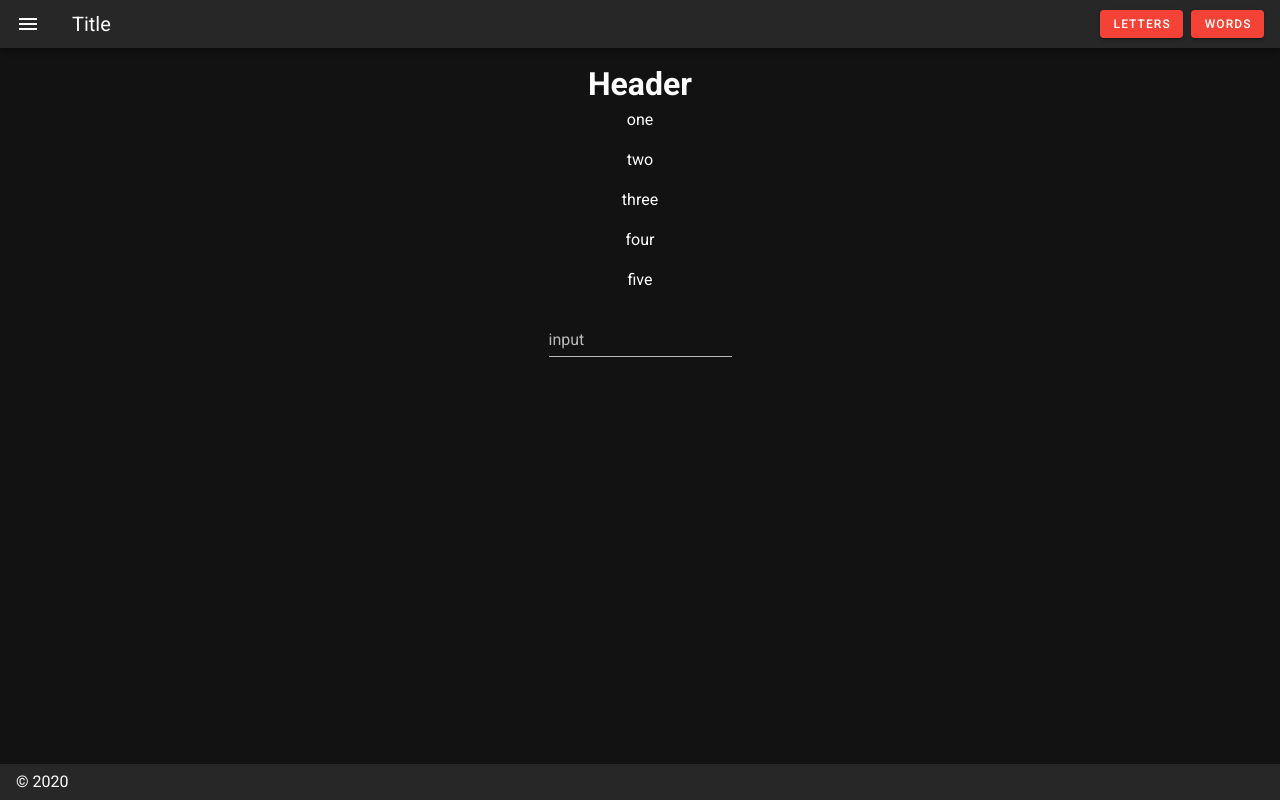
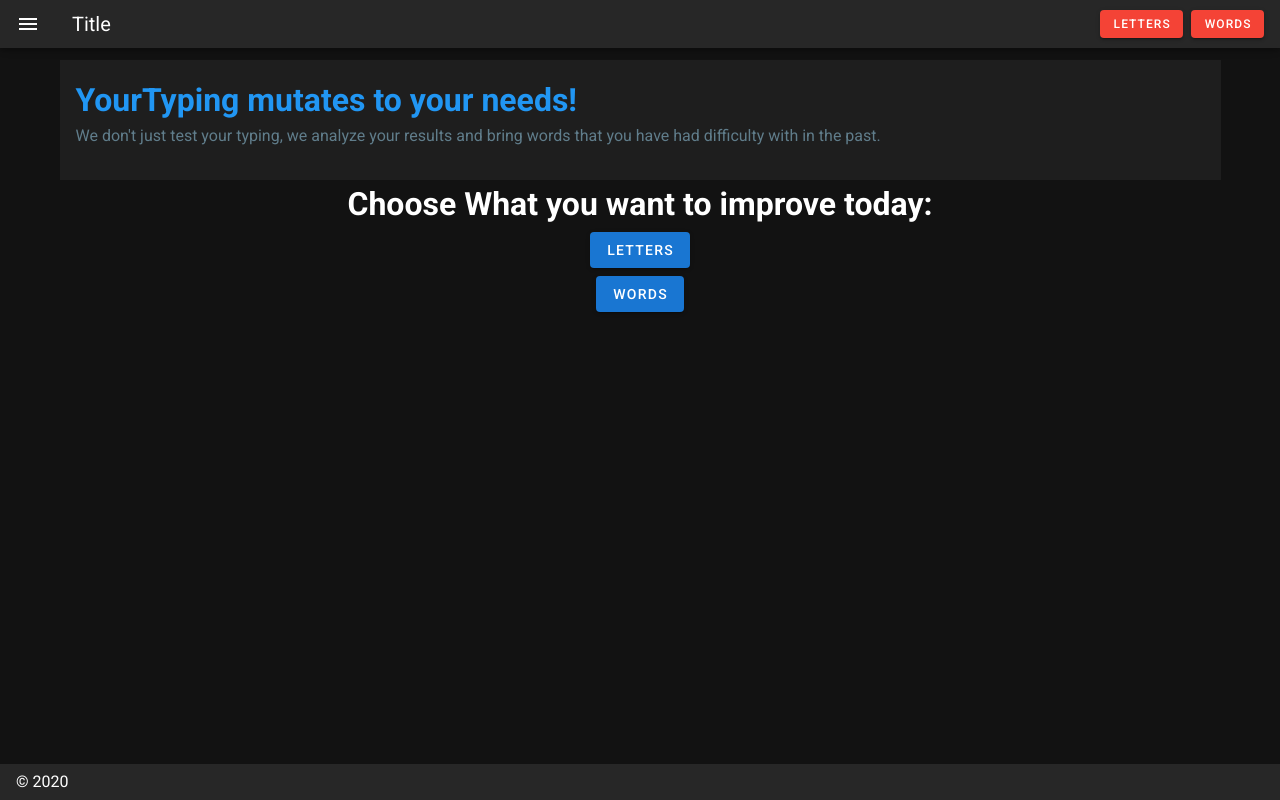
Before and after one commit to RizaHKhan/typing, a Nuxt app: page / in a window 1280 px wide. Built offline with nearby package versions, Linux system fonts and the light colour scheme.

Commit message:
added some more information

```diff
--- /dev/null
+++ b/components/About.vue
@@ -0,0 +1,9 @@
+<template>
+  <v-sheet class="pa-4">
+    <h1 class="blue--text">YourTyping mutates to your needs!</h1>
+    <p class="blue-grey--text darken-4--text">
+      We don't just test your typing, we analyze your results and bring words
+      that you have had difficulty with in the past.
+    </p>
+  </v-sheet>
+</template>
--- a/pages/index.vue
+++ b/pages/index.vue
@@ -1,24 +1,20 @@
 <template>
-  <v-layout column justify-center align-center>
-    <h1>Header</h1>
-    <p v-for="word in words" :key="word">
-      {{ word }}
-    </p>
-    <v-text-field label="input" />
+  <v-layout column>
+    <About />
+    <h1 class="mx-auto">Choose What you want to improve today:</h1>
+    <v-btn to="/letters" class="primary white--text my-1 mx-auto"
+      >Letters</v-btn
+    >
+    <v-btn to="/words" class="primary white--text my-1 mx-auto">Words</v-btn>
   </v-layout>
 </template>
 
 <script>
-import { mapGetters } from 'vuex'
+import About from '@/components/About'
+
 export default {
-  data: () => ({
-    word: '',
-    letter: ''
-  }),
-  computed: {
-    ...mapGetters({
-      words: 'words/GET_WORDS'
-    })
+  components: {
+    About
   }
 }
 </script>
--- a/pages/words/index.vue
+++ b/pages/words/index.vue
@@ -0,0 +1,24 @@
+<template>
+  <v-layout column justify-center align-center>
+    <h1>Header</h1>
+    <p v-for="word in words" :key="word">
+      {{ word }}
+    </p>
+    <v-text-field label="input" />
+  </v-layout>
+</template>
+
+<script>
+import { mapGetters } from 'vuex'
+export default {
+  data: () => ({
+    word: '',
+    letter: ''
+  }),
+  computed: {
+    ...mapGetters({
+      words: 'words/GET_WORDS'
+    })
+  }
+}
+</script>
--- a/store/words.js
+++ b/store/words.js
@@ -1,5 +1,18 @@
 export const state = () => ({
-  words: ['one', 'two', 'three', 'four', 'five'],
+  words: [
+    'one',
+    'two',
+    'three',
+    'four',
+    'five',
+    'six',
+    'seven',
+    'eight',
+    'nine',
+    'news',
+    'fifteen',
+    'ten'
+  ],
   letters: [
     'a',
     'b',
```
